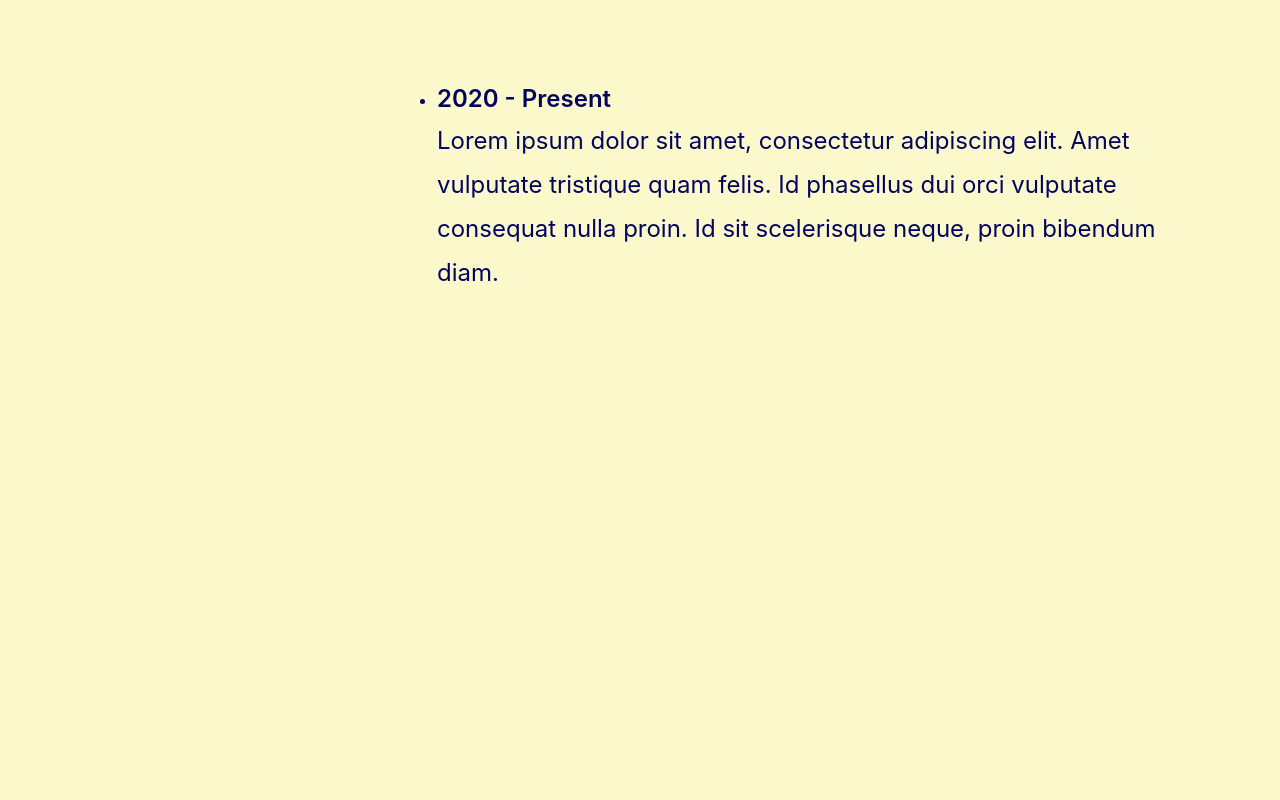
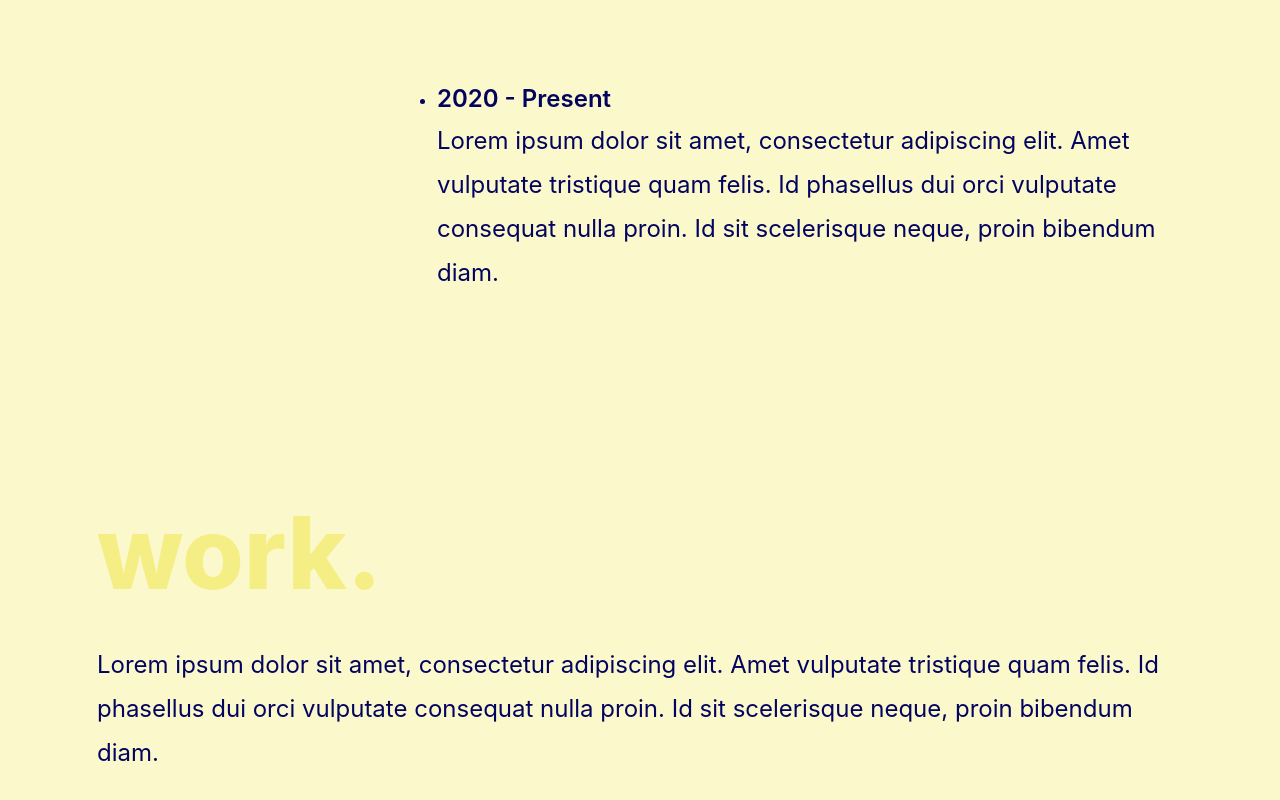
Before and after one commit to atoms-formazione/vue-portfolio, a Vue app: page / in a window 1280 px wide. Shown: the part 1854-2654 px from the top of the page. Before the commit the page ends 2229 px from the top, so only its background shows below. Built offline with nearby package versions, Linux system fonts and the light colour scheme.

Commit message:
chore: renamed folder atoms in molecules

```diff
--- a/src/components/HomePage.vue
+++ b/src/components/HomePage.vue
@@ -1,12 +1,14 @@
 <script setup lang="ts">
 import PresentationSection from "./sections/PresentationSection.vue";
 import AboutSection from "./sections/AboutSection.vue";
+import WorkSection from "./sections/WorkSection.vue";
 </script>
 
 <template>
   <div class="sections">
     <PresentationSection />
     <AboutSection />
+    <WorkSection />
   </div>
 </template>
 
--- a/src/components/sections/AboutSection.vue
+++ b/src/components/sections/AboutSection.vue
@@ -1,6 +1,6 @@
 <script setup lang="ts">
-import AboutList from "../atoms/AboutList.vue";
-import TitleText from "../atoms/TitleText.vue";
+import AboutList from "../molecules/AboutList.vue";
+import TitleText from "../molecules/TitleText.vue";
 
 const titleText = {
   title: "about.",
--- a/src/components/sections/NavBar.vue
+++ b/src/components/sections/NavBar.vue
@@ -1,5 +1,5 @@
 <script setup lang="ts">
-import NavLinks from "../atoms/NavLinks.vue";
+import NavLinks from "../molecules/NavLinks.vue";
 import IconSocialBehance from "../icons/IconSocialBehance.vue";
 import IconSocialMedium from "../icons/IconSocialMedium.vue";
 import IconSocialTwitter from "../icons/IconSocialTwitter.vue";
--- /dev/null
+++ b/src/components/sections/WorkSection.vue
@@ -0,0 +1,24 @@
+<script setup lang="ts">
+import TitleText from "../molecules/TitleText.vue";
+
+const titleText = {
+  title: "work.",
+  text: "Lorem ipsum dolor sit amet, consectetur adipiscing elit. Amet vulputate tristique quam felis. Id phasellus dui orci vulputate consequat nulla proin. Id sit scelerisque neque, proin bibendum diam.",
+};
+</script>
+
+<template>
+  <div class="about-container">
+    <TitleText class="title-section" v-bind="titleText" />
+  </div>
+</template>
+
+<style scoped>
+.about-container {
+  margin-top: 200px;
+}
+
+.title-section {
+  margin-bottom: 145px;
+}
+</style>
```
Also changed, not shown: src/components/molecules/AboutList.vue (renamed from src/components/atoms/AboutList.vue), src/components/molecules/NavLinks.vue (renamed from src/components/atoms/NavLinks.vue), src/components/molecules/TitleText.vue (renamed from src/components/atoms/TitleText.vue).
